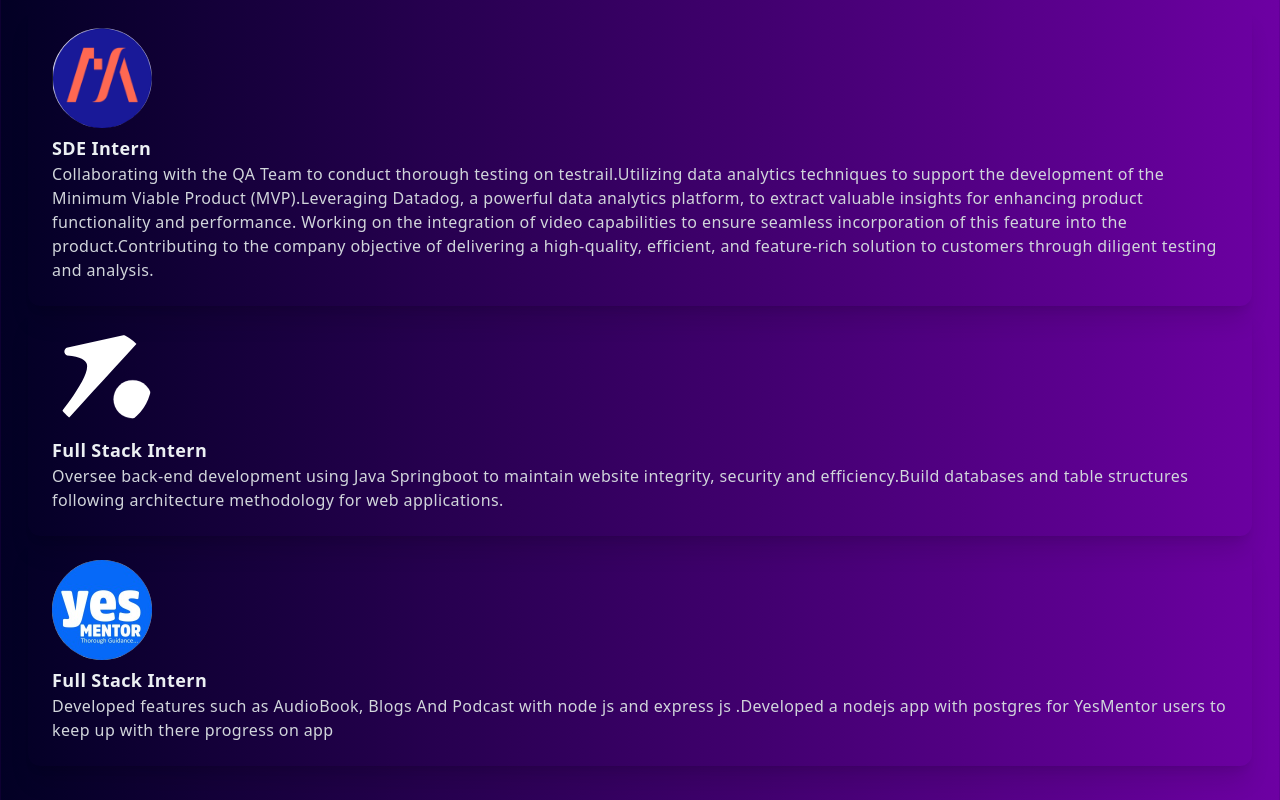
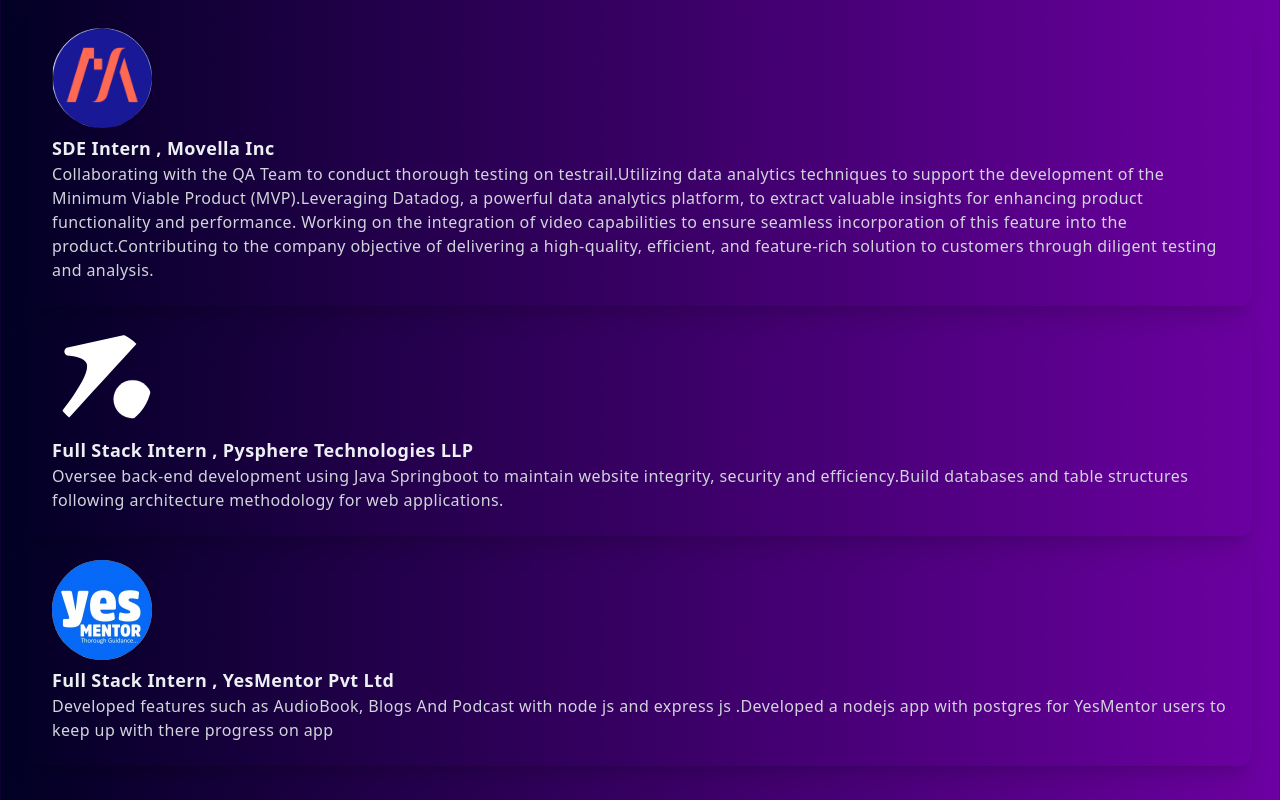
Before and after one commit to Shivang-stack/Portfolio-nextjs, a Next.js app: page / in a window 1280 px wide. Shown: the part 1760-2560 px from the top of the page. Built offline with nearby package versions, Linux system fonts and the light colour scheme.

Commit message:
Company name added

```diff
--- a/components/Experience.jsx
+++ b/components/Experience.jsx
@@ -7,17 +7,17 @@
   const experiences = [
     {
         companyLogo: movella,
-        position: 'SDE Intern',
+        position: 'SDE Intern , Movella Inc',
         description: 'Collaborating with the QA Team to conduct thorough testing on testrail.Utilizing data analytics techniques to support the development of the Minimum Viable Product (MVP).Leveraging Datadog, a powerful data analytics platform, to extract valuable insights for enhancing product functionality and performance. Working on the integration of video capabilities to ensure seamless incorporation of this feature into the product.Contributing to the company objective of delivering a high-quality, efficient, and feature-rich solution to customers through diligent testing and analysis.',
       },
     {
         companyLogo: pysphere,
-        position: 'Full Stack Intern',
+        position: 'Full Stack Intern , Pysphere Technologies LLP',
         description: 'Oversee back-end development using Java Springboot to maintain website integrity, security and efficiency.Build databases and table structures following architecture methodology for web applications.',
     },
     {
         companyLogo: yesmentor,
-        position: 'Full Stack Intern',
+        position: 'Full Stack Intern , YesMentor Pvt Ltd',
         description: 'Developed features such as AudioBook, Blogs And Podcast with node js and express js .Developed a nodejs app with postgres for YesMentor users to keep up with there progress on app',
     },
     // Add more experience objects as needed
```
